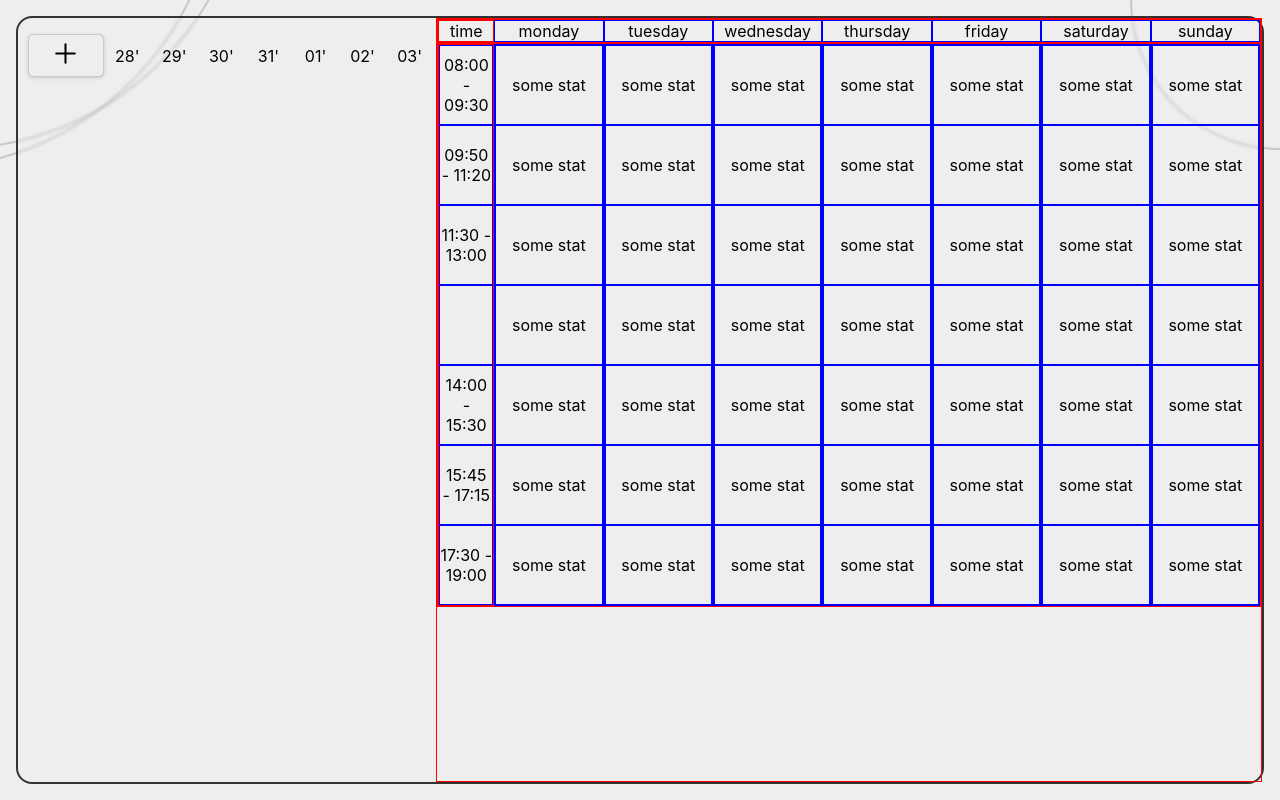
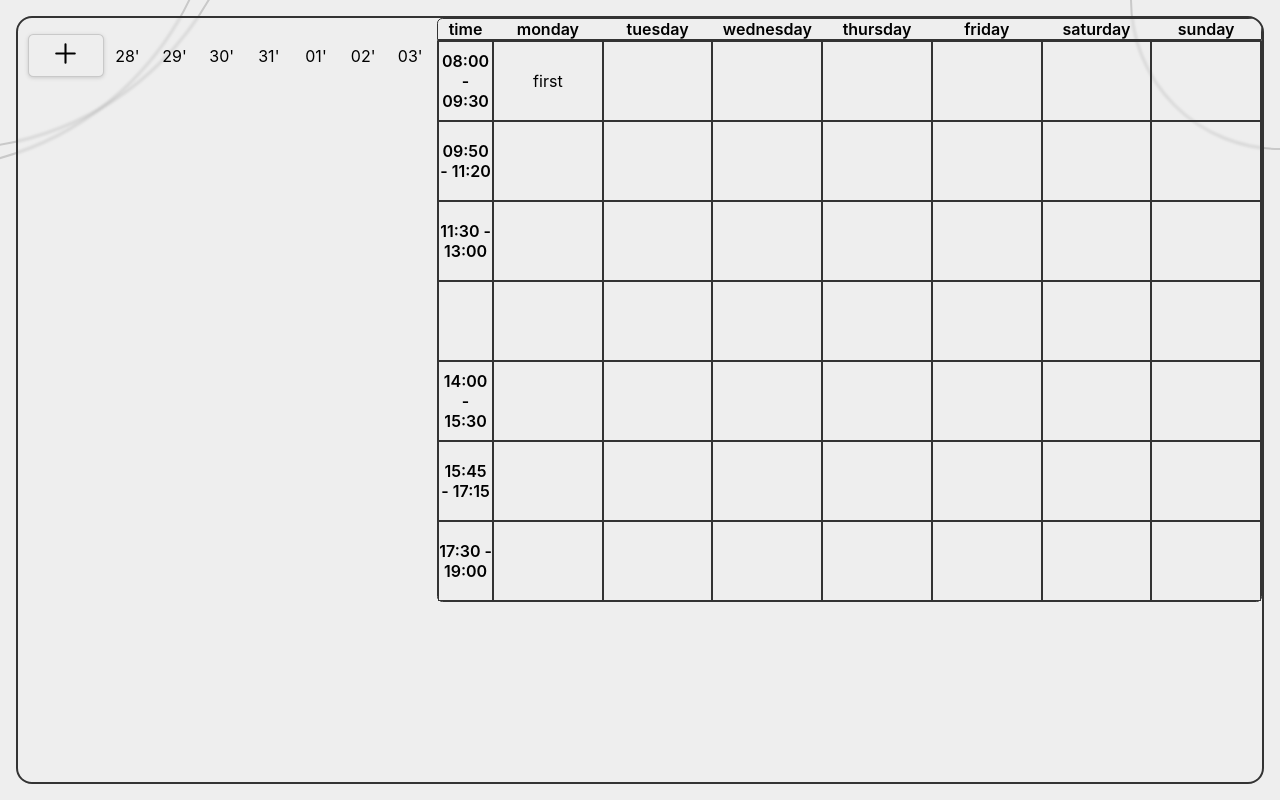
Before and after one commit to asi-isa/habito_, a Next.js app: page / in a window 1280 px wide. Built offline with nearby package versions, Linux system fonts and the light colour scheme.

Commit message:
2d array

```diff
--- a/comps/calendar/Calendar.module.css
+++ b/comps/calendar/Calendar.module.css
@@ -1,38 +1,48 @@
 .con {
-  border: 1px solid red;
+  /* border: 1px solid #333; */
   flex: 2;
   text-align: center;
 }
 
 .cal_header {
-  border: 1px solid red;
+  border: 1px solid #333;
   display: flex;
   justify-content: space-between;
+  border-top-left-radius: 0.33rem;
+  border-top-right-radius: 0.33rem;
 }
 
 .cal_body {
-  border: 1px solid red;
+  border: 1px solid #333;
   display: flex;
   justify-content: space-between;
+  border-bottom-left-radius: 0.33rem;
+  border-bottom-right-radius: 0.33rem;
 }
 
 .time,
 .time_col {
   flex: 1;
-  border: 1px solid red;
+  /* border: 1px solid #333; */
 }
 
 .weekday,
 .weekday_col {
   flex: 2;
-  border: 1px solid blue;
+  /* border: 1px solid blue; */
 }
 
 .time_item,
 .weekday_item {
   height: 5rem;
-  border: 1px solid blue;
+  border: 1px solid #333;
   display: flex;
   justify-content: center;
   align-items: center;
 }
+
+.time,
+.weekday,
+.time_item {
+  font-weight: 600;
+}
--- a/comps/calendar/Calendar.tsx
+++ b/comps/calendar/Calendar.tsx
@@ -1,6 +1,14 @@
 import React from "react";
 
 import styles from "./Calendar.module.css";
+
+const COLS = 7;
+const ROWS = 7;
+const DATA = Array.from({ length: COLS }, (_, i) =>
+  Array.from({ length: ROWS }, (_, j) => "")
+);
+
+DATA[0][0] = "first";
 
 export default function Calendar() {
   return (
@@ -27,11 +35,13 @@ export default function Calendar() {
           <div className={styles.time_item}>17:30 - 19:00</div>
         </div>
 
-        {Array.from({ length: 7 }).map((weekday) => {
+        {Array.from({ length: 7 }).map((weekday, i) => {
           return (
             <div className={styles.weekday_col}>
-              {Array.from({ length: 7 }).map((weekdayItem) => {
-                return <div className={styles.weekday_item}>some stat</div>;
+              {Array.from({ length: 7 }).map((weekdayItem, j) => {
+                console.log("i,j", i, j, DATA[i][j]);
+
+                return <div className={styles.weekday_item}>{DATA[i][j]}</div>;
               })}
             </div>
           );
--- a/styles/Home.module.css
+++ b/styles/Home.module.css
@@ -15,6 +15,7 @@
   backdrop-filter: blur(0.1rem);
 
   display: flex;
+  overflow: hidden;
 }
 
 /* patterns */
```
